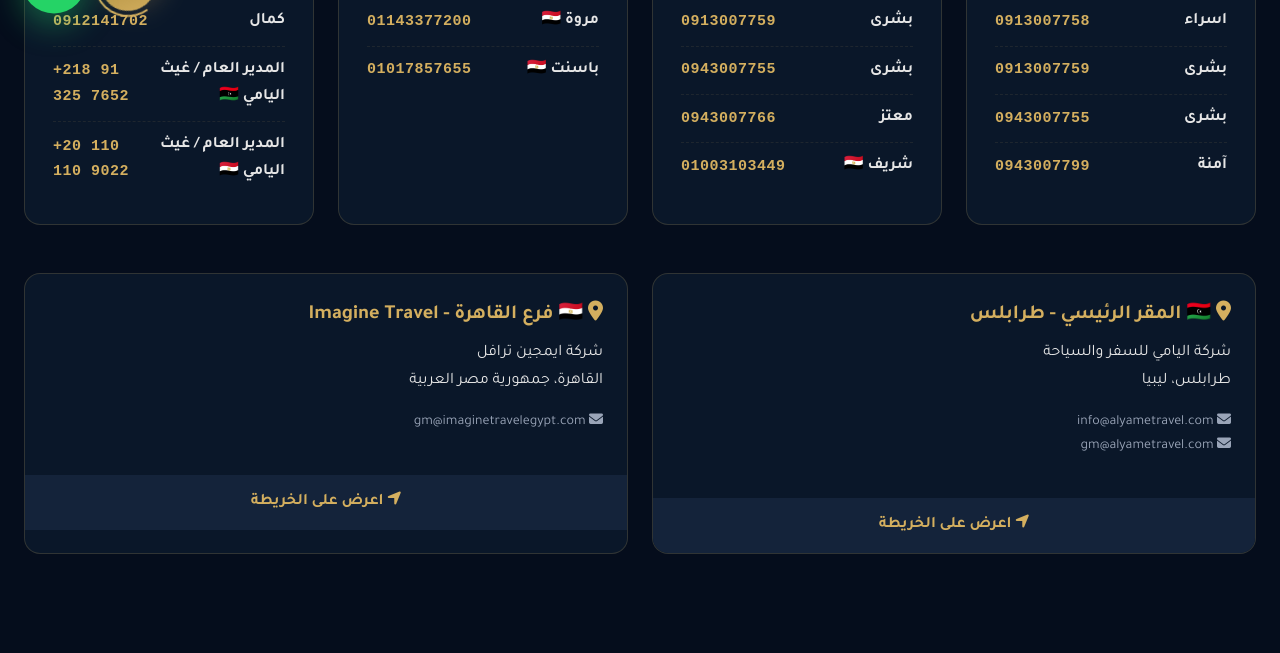
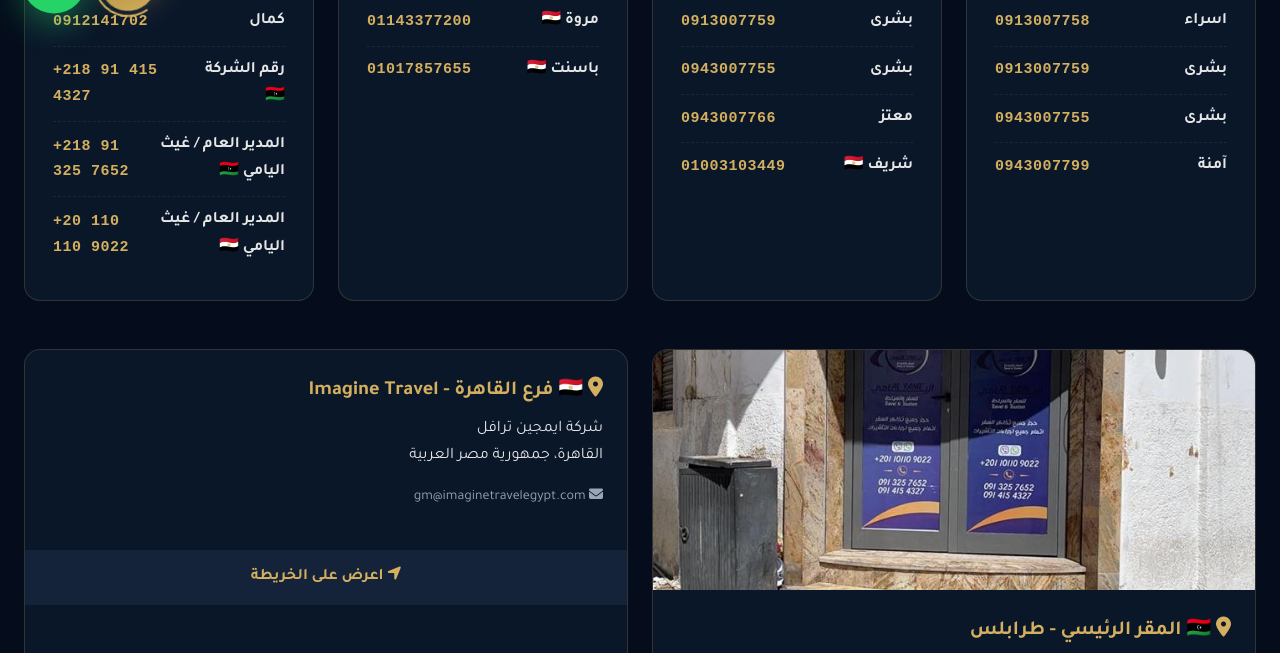
Before and after one commit to al76yame-dot/alyametravel-website, a plain HTML site: page contact.html in a window 1280 px wide. Shown: the part 765-1418 px from the top of the page. Drawn offline with Linux system fonts and the light colour scheme.

Commit message:
Add office number 091-415-4327 + real Tripoli office photo + address

```diff
--- a/contact.html
+++ b/contact.html
@@ -127,6 +127,7 @@
           <h4>الإدارة</h4>
         </div>
         <div class="dept-person"><span class="name">كمال</span><a href="tel:+218912141702">0912141702</a></div>
+        <div class="dept-person"><span class="name">رقم الشركة 🇱🇾</span><a href="tel:+218914154327">+218 91 415 4327</a></div>
         <div class="dept-person"><span class="name">المدير العام / غيث اليامي 🇱🇾</span><a href="tel:+218913257652">+218 91 325 7652</a></div>
         <div class="dept-person"><span class="name">المدير العام / غيث اليامي 🇪🇬</span><a href="tel:+201101109022">+20 110 110 9022</a></div>
       </div>
@@ -135,9 +136,10 @@
 
     <div class="branches">
       <div class="branch-card">
+        <img src="images/office-tripoli.jpg" alt="مكتب اليامي للسفر - طرابلس" style="width:100%;height:240px;object-fit:cover;">
         <div class="top">
           <h4><i class="fas fa-map-marker-alt"></i> 🇱🇾 المقر الرئيسي - طرابلس</h4>
-          <p>شركة اليامي للسفر والسياحة<br>طرابلس، ليبيا</p>
+          <p>شركة اليامي للسفر والسياحة<br>شارع باندونج، بالقرب من فندق جاكرتا<br>طرابلس، ليبيا</p>
           <p style="font-size:14px;color:var(--text-muted);"><i class="fas fa-envelope"></i> info@alyametravel.com<br><i class="fas fa-envelope"></i> gm@alyametravel.com</p>
         </div>
         <a href="https://maps.app.goo.gl/McWKSZpva24bqA4N8" target="_blank" class="map"><i class="fas fa-location-arrow"></i> اعرض على الخريطة</a>
```
Also changed, not shown: en/contact.html (+3 -1 lines), images/office-tripoli.jpg (added).
